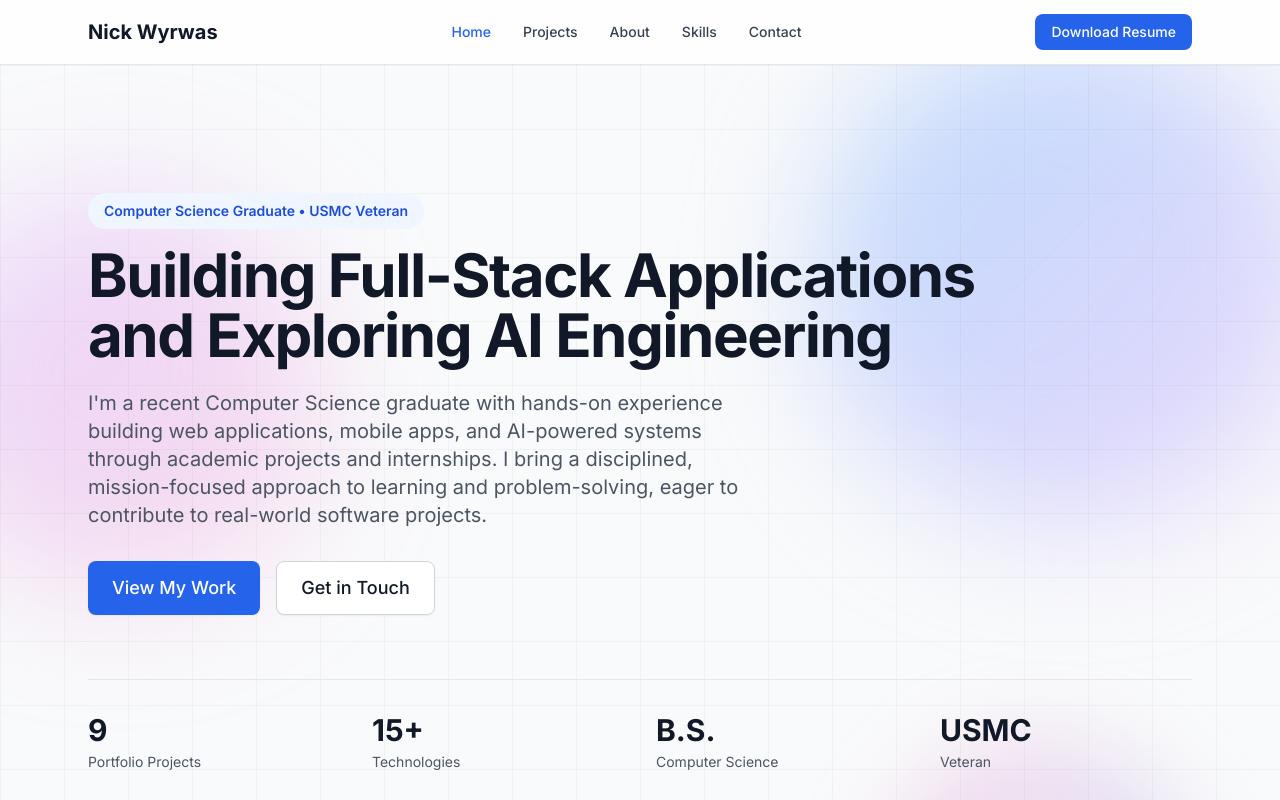
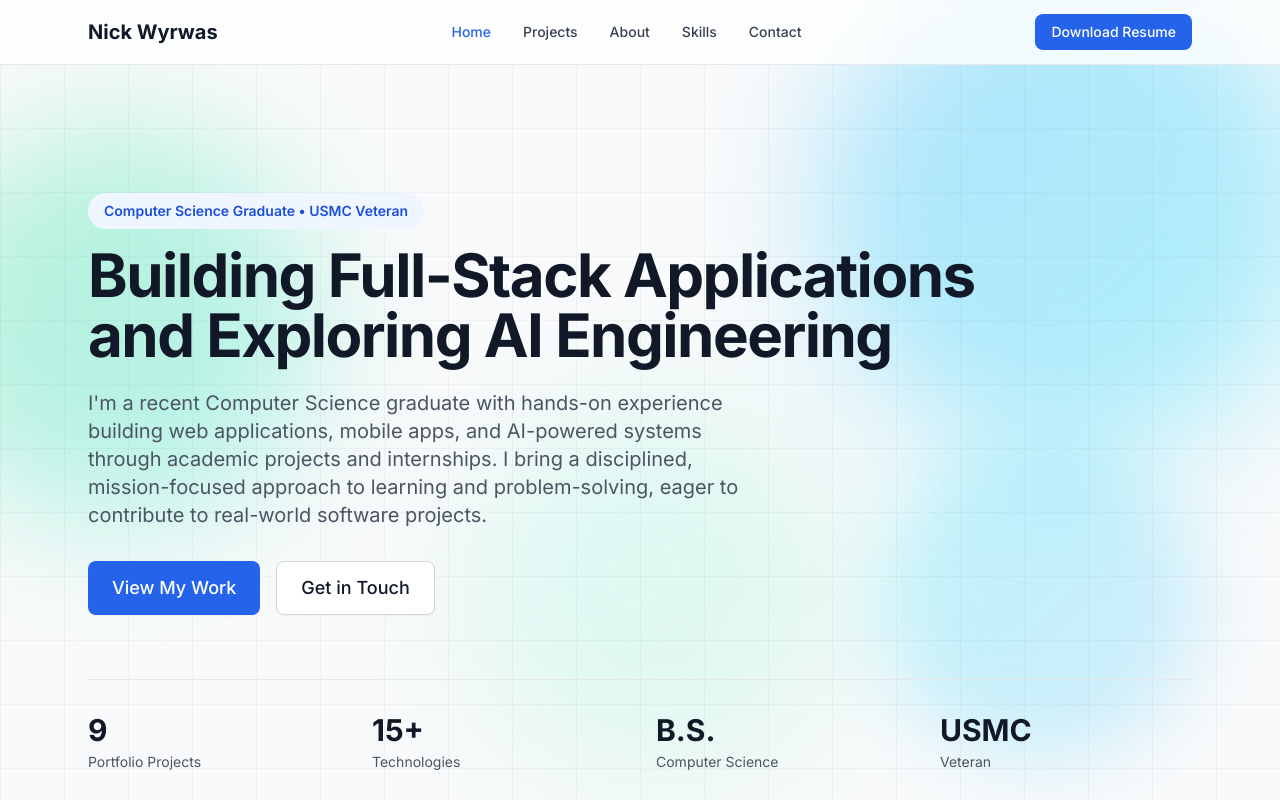
Before and after one commit to nwyrwas/Portfolio, a Next.js app: page / in a window 1280 px wide. Shown: the top 800 px of the page. Built offline with nearby package versions, Linux system fonts and the light colour scheme.

Commit message:
background changes

```diff
--- a/app/layout.tsx
+++ b/app/layout.tsx
@@ -65,7 +65,25 @@ export default function RootLayout({
 }>) {
   return (
     <html lang="en" className={inter.variable}>
-      <body className="font-sans bg-gray-50 text-gray-900">
+      <body className="font-sans bg-gray-50 text-gray-900 relative">
+        {/* Global Background Shapes */}
+        <div className="fixed inset-0 -z-10 overflow-hidden pointer-events-none">
+          {/* Large sky blue orb - top right */}
+          <div className="absolute -top-10 -right-10 w-[500px] h-[500px] bg-gradient-to-br from-sky-300/60 to-cyan-300/50 rounded-full blur-3xl"></div>
+
+          {/* Medium green orb - left */}
+          <div className="absolute top-32 -left-20 w-[400px] h-[400px] bg-gradient-to-br from-emerald-300/50 to-teal-300/40 rounded-full blur-3xl"></div>
+
+          {/* Small accent orb - bottom right */}
+          <div className="absolute bottom-10 right-20 w-80 h-80 bg-gradient-to-br from-cyan-300/40 to-sky-300/35 rounded-full blur-2xl"></div>
+
+          {/* Additional orb - middle */}
+          <div className="absolute top-1/2 right-1/3 w-96 h-96 bg-gradient-to-br from-teal-200/30 to-emerald-200/25 rounded-full blur-3xl"></div>
+
+          {/* Subtle grid pattern overlay */}
+          <div className="absolute inset-0 bg-[linear-gradient(to_right,#80808012_1px,transparent_1px),linear-gradient(to_bottom,#80808012_1px,transparent_1px)] bg-[size:64px_64px]"></div>
+        </div>
+
         <Navigation />
         <main>{children}</main>
         <Footer />
--- a/app/page.tsx
+++ b/app/page.tsx
@@ -10,23 +10,8 @@ export default function Home() {
   return (
     <>
       {/* Hero Section */}
-      <Section background="none" className="pt-20 md:pt-32 relative overflow-hidden">
-        {/* Geometric Shapes Background - More Visible */}
-        <div className="absolute inset-0 -z-10 overflow-hidden">
-          {/* Large blue orb - top right */}
-          <div className="absolute -top-10 -right-10 w-[500px] h-[500px] bg-gradient-to-br from-blue-300/60 to-purple-300/50 rounded-full blur-3xl"></div>
-
-          {/* Medium purple orb - left */}
-          <div className="absolute top-32 -left-20 w-[400px] h-[400px] bg-gradient-to-br from-purple-300/50 to-pink-300/40 rounded-full blur-3xl"></div>
-
-          {/* Small pink accent - bottom right */}
-          <div className="absolute bottom-10 right-20 w-80 h-80 bg-gradient-to-br from-pink-300/40 to-blue-300/35 rounded-full blur-2xl"></div>
-
-          {/* Subtle grid pattern overlay */}
-          <div className="absolute inset-0 bg-[linear-gradient(to_right,#80808012_1px,transparent_1px),linear-gradient(to_bottom,#80808012_1px,transparent_1px)] bg-[size:64px_64px]"></div>
-        </div>
-
-        <div className="max-w-4xl relative z-10">
+      <Section background="none" className="pt-20 md:pt-32">
+        <div className="max-w-4xl">
           <div className="inline-block mb-4 px-4 py-2 bg-primary-50 text-primary-700 rounded-full text-sm font-semibold">
             Computer Science Graduate • USMC Veteran
           </div>
```
